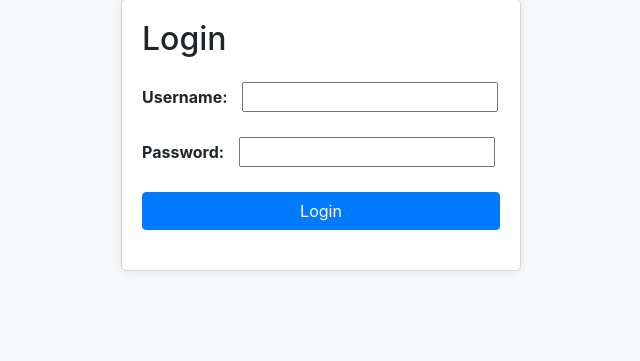
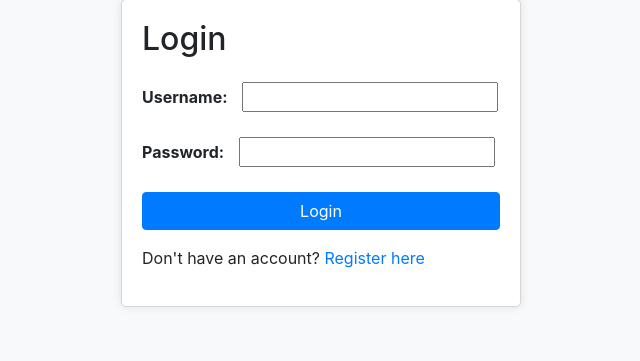
Before and after one commit to erfann31/Lamport_Login_Django, a Django app: page /login/ in a window 1280 px wide. Shown: the part 101-462 px from the top of the page, without its empty margins (319-959 px from the left). Run offline with Django 4.2, Linux system fonts and the light colour scheme; some libraries are stand-ins or nearby versions.

Commit message:
add snackbar to login.html

```diff
--- a/customuser/templates/login.html
+++ b/customuser/templates/login.html
@@ -24,7 +24,10 @@
         </div>
         <button type="submit" class="btn btn-primary">Login</button>
     </form>
-    <div id="result"></div>
+    <p class="mt-3">Don't have an account? <a href="/">Register here</a></p>
+
+    <div id="snackbar"></div>
 </div>
+
 </body>
 </html>
```
